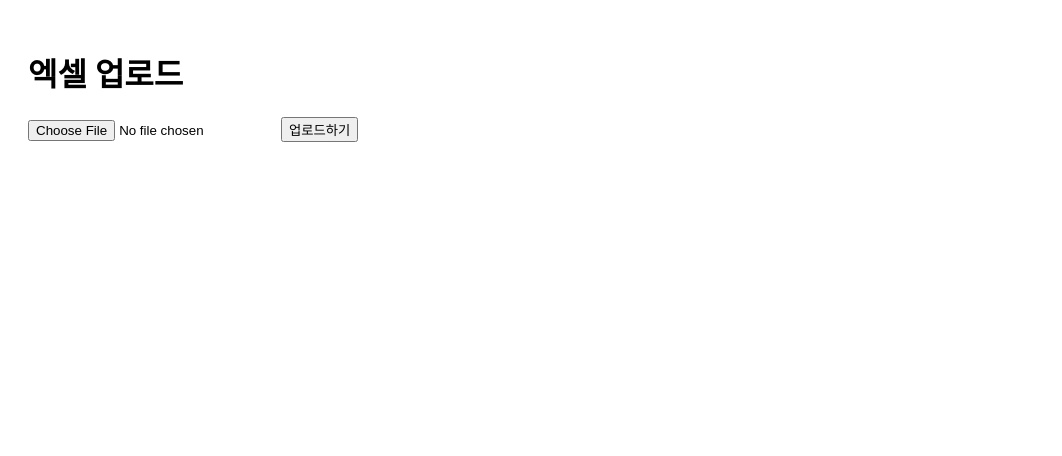
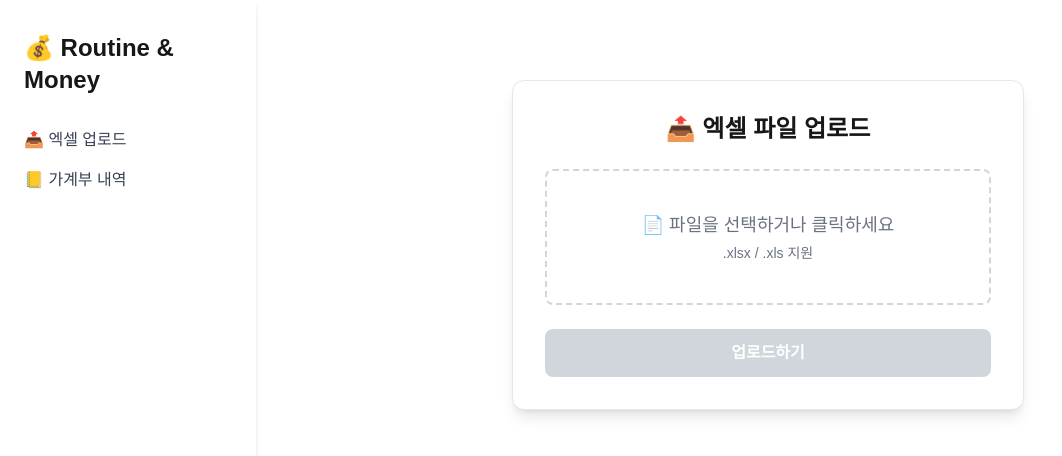
Before and after one commit to DongJun-Choi/ROUTINE-AND-MONEY, a Next.js app: page /upload in a window 1280 px wide. Shown: the top 456 px of the page, without its empty margins (0-1062 px from the left). Built offline with nearby package versions, Linux system fonts and the light colour scheme.

Commit message:
style(upload): 파일 업로드 화면 UI 스타일 개선 및 사이드바 추가

```diff
--- a/src/app/(routes)/upload/page.tsx
+++ b/src/app/(routes)/upload/page.tsx
@@ -4,9 +4,12 @@ import { useState } from "react";
 
 export default function UploadPage() {
   const [file, setFile] = useState<File | null>(null);
+  const [uploading, setUploading] = useState(false);
 
   const handleUpload = async () => {
-    if (!file) return alert("파일을 선택하세요");
+    if (!file) return alert("📂 업로드할 파일을 선택하세요!");
+
+    setUploading(true);
 
     const formData = new FormData();
     formData.append("file", file);
@@ -17,6 +20,7 @@ export default function UploadPage() {
     });
 
     const data = await res.json();
+    setUploading(false);
 
     if (res.ok) {
       alert("업로드 성공!");
@@ -27,15 +31,59 @@ export default function UploadPage() {
   };
 
   return (
-    <div style={{ padding: 20 }}>
-      <h1>엑셀 업로드</h1>
+    <div className="flex justify-center py-12 px-4">
+      <div className="bg-white shadow-lg rounded-xl p-8 w-full max-w-lg border border-gray-200">
 
-      <input
-        type="file"
-        accept=".xlsx,.xls"
-        onChange={(e) => setFile(e.target.files?.[0] ?? null)}
-      />
-      <button onClick={handleUpload}>업로드하기</button>
+        <h1 className="text-2xl font-bold mb-6 text-center">
+          📤 엑셀 파일 업로드
+        </h1>
+
+        <div className="flex flex-col items-center gap-4">
+
+          {/* 업로드 박스 */}
+          <label
+            className="
+              w-full border-2 border-dashed border-gray-300 rounded-lg
+              py-10 text-center cursor-pointer hover:border-blue-400 transition
+            "
+          >
+            <input
+              type="file"
+              accept=".xlsx,.xls"
+              className="hidden"
+              onChange={(e) => setFile(e.target.files?.[0] ?? null)}
+            />
+
+            <div className="text-gray-500">
+              {file ? (
+                <>
+                  <p className="font-semibold text-blue-600">
+                    {file.name}
+                  </p>
+                  <p className="text-sm">(새 파일로 변경하려면 클릭)</p>
+                </>
+              ) : (
+                <>
+                  <p className="text-lg">📄 파일을 선택하거나 클릭하세요</p>
+                  <p className="text-sm mt-1">.xlsx / .xls 지원</p>
+                </>
+              )}
+            </div>
+          </label>
+
+          {/* 업로드 버튼 */}
+          <button
+            onClick={handleUpload}
+            disabled={!file || uploading}
+            className="
+              w-full py-3 mt-2 rounded-lg font-semibold text-white
+              bg-blue-600 hover:bg-blue-700 disabled:bg-gray-300 transition
+            "
+          >
+            {uploading ? "업로드 중..." : "업로드하기"}
+          </button>
+        </div>
+      </div>
     </div>
   );
 }
--- a/src/app/layout.tsx
+++ b/src/app/layout.tsx
@@ -1,14 +1,27 @@
-import type { Metadata } from "next";
+import "./globals.css";
 
-export const metadata: Metadata = {
-  title: "ROUTINE-AND-MONEY",
-  description: "Generated by create next app",
-};
+export default function RootLayout({ children }: { children: React.ReactNode }) {
+  return (
+    <html lang="ko">
+      <body className="flex min-h-screen bg-gray-50">
 
-export default function RootLayout({ children }) {
-  return (
-    <html>
-      <body>{children}</body>
+        {/* Left Sidebar */}
+        <aside className="w-64 bg-white shadow-md px-6 py-8 flex flex-col">
+          <h1 className="text-2xl font-bold mb-8">💰 Routine & Money</h1>
+
+          <nav className="flex flex-col gap-4">
+            <a href="/upload" className="text-gray-700 hover:text-black">
+              📤 엑셀 업로드
+            </a>
+            <a href="/transactions" className="text-gray-700 hover:text-black">
+              📒 가계부 내역
+            </a>
+          </nav>
+        </aside>
+
+        {/* Main page content */}
+        <main className="flex-1 p-8">{children}</main>
+      </body>
     </html>
   );
 }
```
Also changed, not shown: 1 other file (tests, documents, lock files or other folders).
